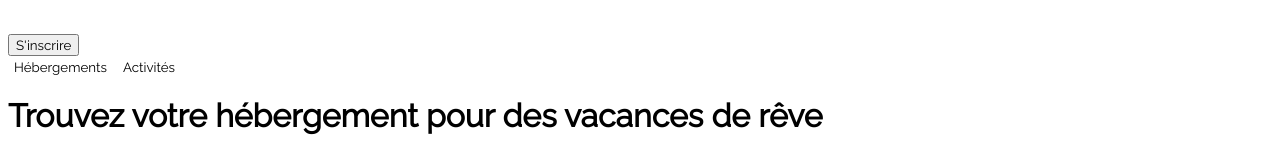
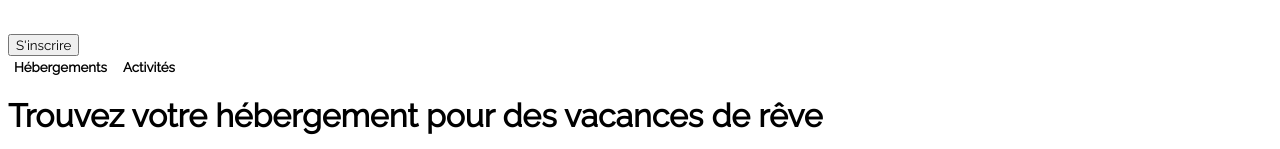
Before and after one commit to nailuJ-dev/JulianBuzare_2_01072021, a plain HTML site: page index.html in a window 1280 px wide. Shown: the part 158-307 px from the top of the page. Drawn offline with Linux system fonts and the light colour scheme.

Commit message:
header button first update

```diff
--- a/index.html
+++ b/index.html
@@ -22,10 +22,10 @@
             <div>
                 <nav>
                     <button class="header-button">
-                        <a>Hébergements</a>
+                        <a><strong>Hébergements</strong></a>
                     </button>
                     <button class="header-button">
-                        <a>Activités</a>
+                        <a><strong>Activités</strong></a>
                     </button>
                 </nav>
             </div>
```
